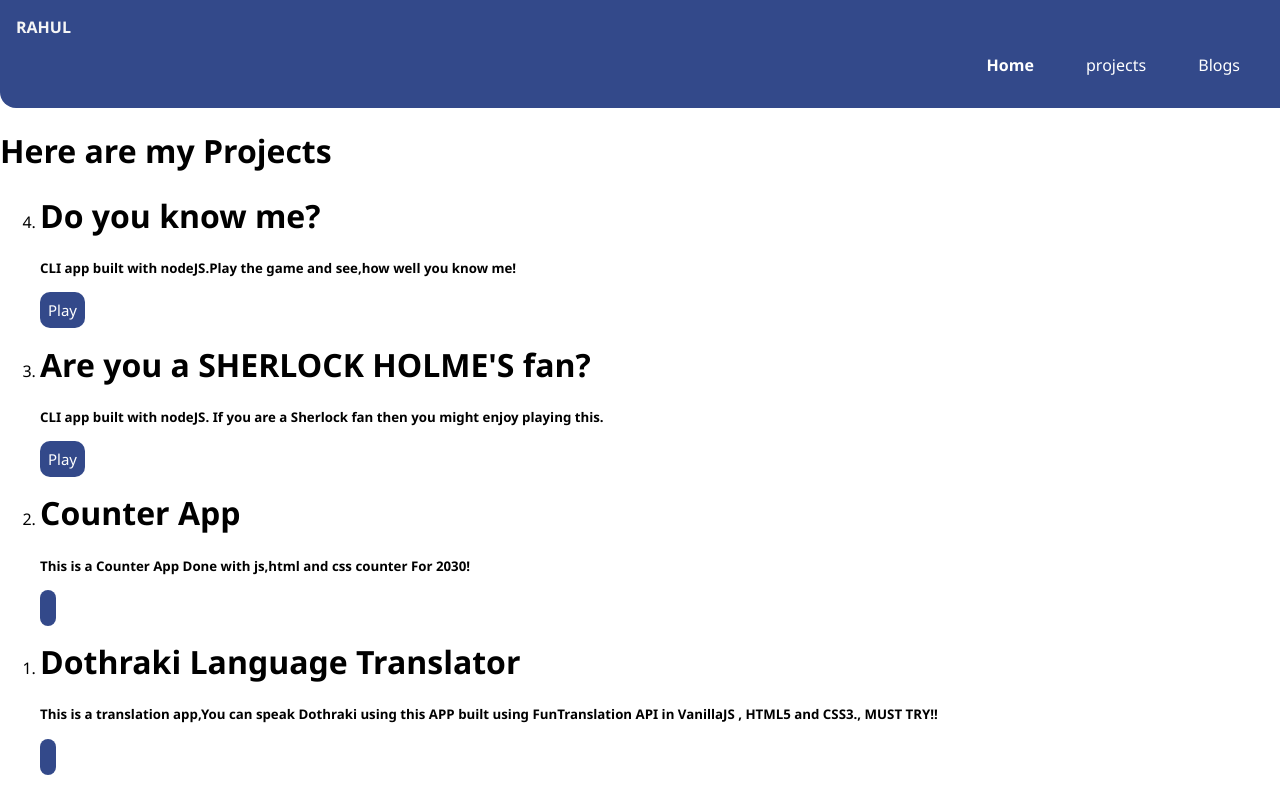
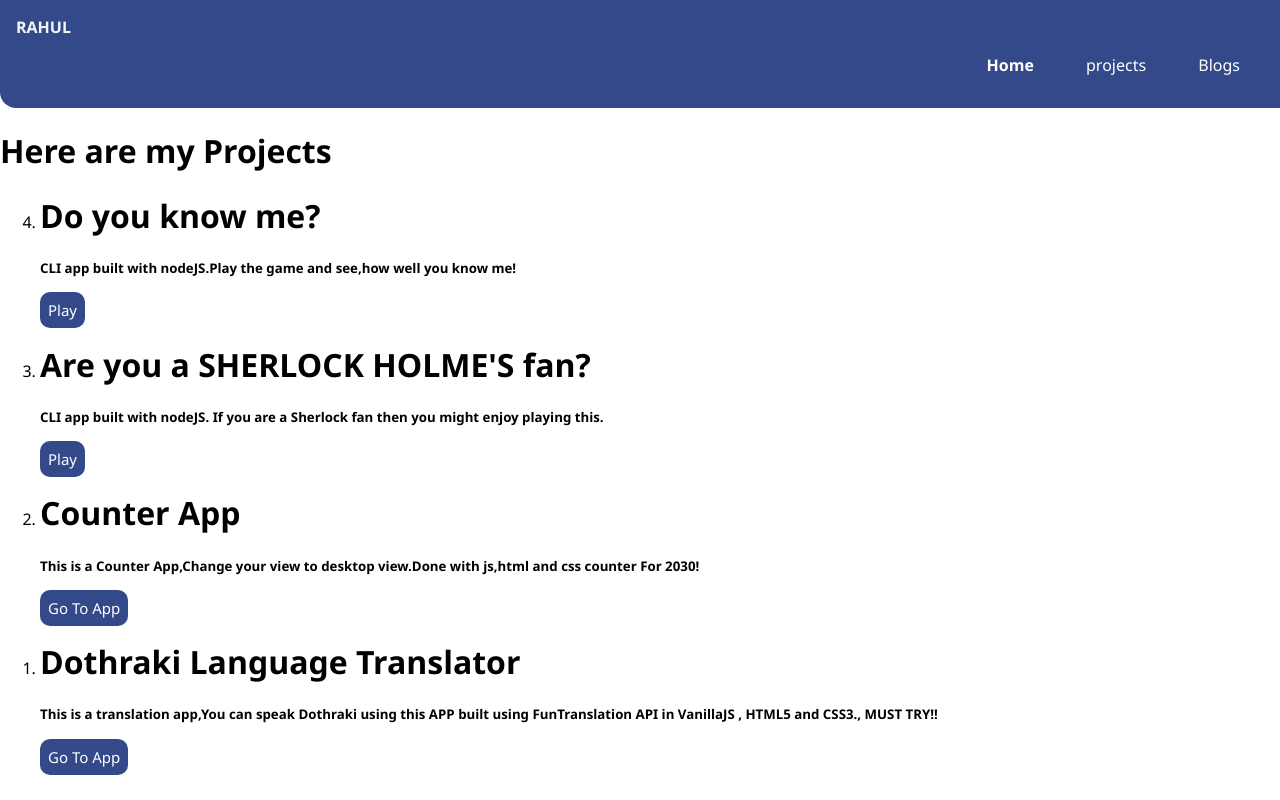
Before and after one commit to rahul5564/html-demo, a plain HTML site: page projects.html in a window 1280 px wide. Drawn offline with Linux system fonts and the light colour scheme.

Commit message:
updated all projects

```diff
--- a/projects.html
+++ b/projects.html
@@ -31,11 +31,11 @@
         <h5>CLI app built with nodeJS. If you are a Sherlock fan then you might enjoy playing this.</h5>
         <a class="primary-link" href="https://repl.it/@rahulreddy07/sherlock?embed=1&output=1#index.js">Play</a>
         <li><h1>Counter App</h1></li>
-        <h5>This is a Counter App Done with js,html and css counter For 2030!</h5>
-        <a class="primary-link" href="https://timer01.netlify.app/"></a>
+        <h5>This is a Counter App,Change your view to desktop view.Done with js,html and css counter For 2030!</h5>
+        <a class="primary-link" href="https://timer01.netlify.app/">Go To App</a>
         <li><h1>Dothraki Language Translator</h1></li>
         <h5>This is a translation app,You can speak Dothraki using this APP built using FunTranslation API in VanillaJS , HTML5 and CSS3., MUST TRY!!</h5>
-        <a class="primary-link" href="https://dothraki01.netlify.app/"></a>
+        <a class="primary-link" href="https://dothraki01.netlify.app/">Go To App</a>
 
 
 
```
